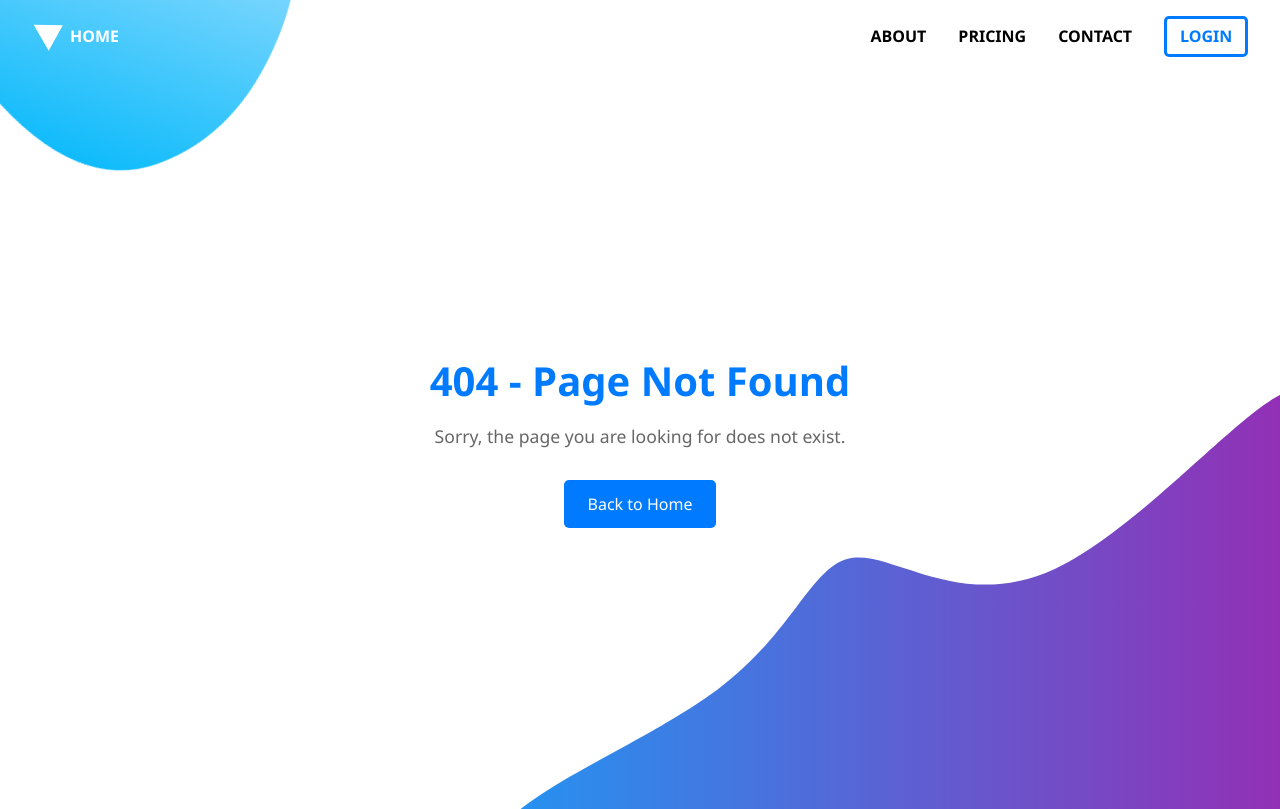
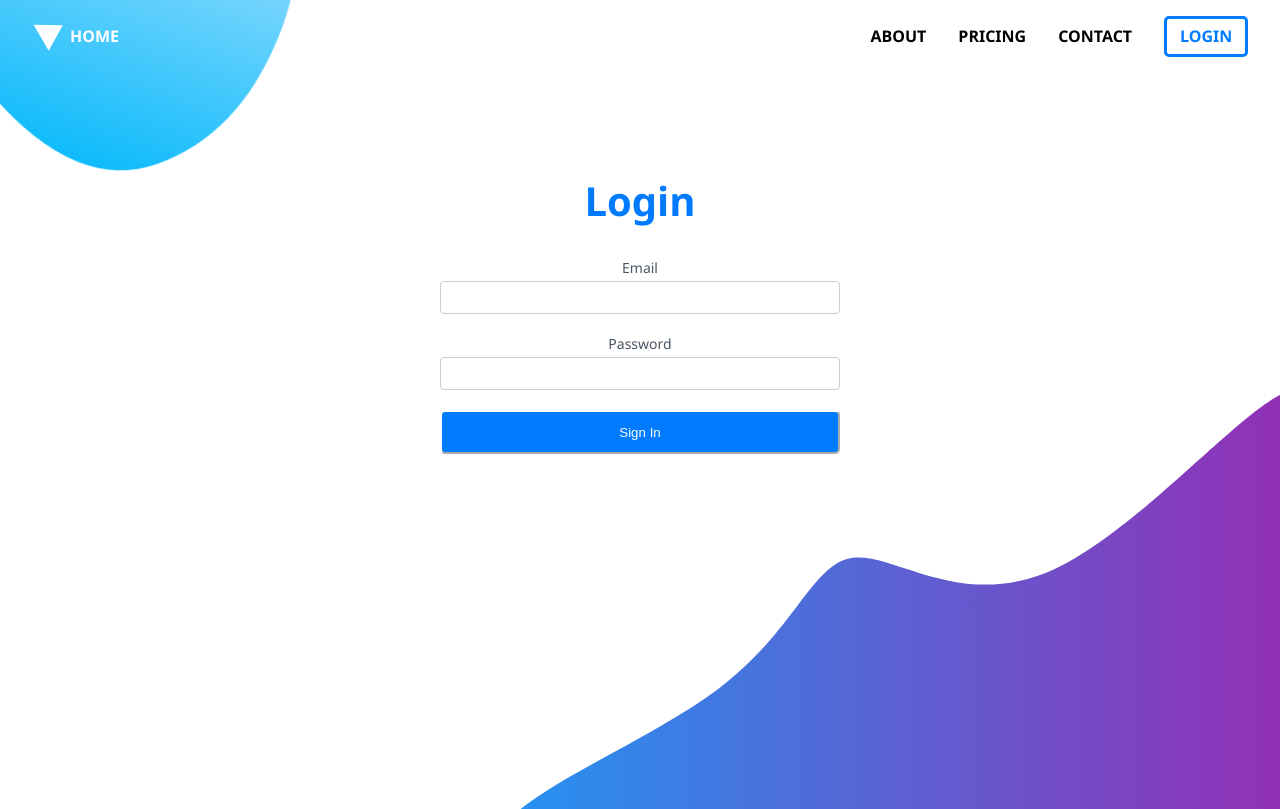
Before and after one commit to kevinromario/kdt-fet, a Next.js app in the folder test_two/: page /login in a window 1280 px wide. Before the commit this address had no page. Built offline with nearby package versions, Linux system fonts and the light colour scheme.

Commit message:
feat: login page

```diff
--- /dev/null
+++ b/test_two/src/app/login/page.tsx
@@ -0,0 +1,33 @@
+export const metadata = {
+  title: 'Login - ERP Solution',
+  description: 'Masuk ke akun ERP Anda untuk mulai mengelola bisnis.',
+};
+
+export default function LoginPage() {
+  return (
+    <main className="login">
+      <h1>Login</h1>
+      <div className="login-container">
+        <div className="login-box">
+          <form className="login-form">
+            <div className="login-field">
+              <label htmlFor="email" className="login-label">
+                Email
+              </label>
+              <input className="input-form" type="email" id="email" />
+            </div>
+            <div className="login-field">
+              <label htmlFor="password" className="login-label">
+                Password
+              </label>
+              <input className="input-form" type="password" id="password" />
+            </div>
+            <button className="button-login" type="submit">
+              Sign In
+            </button>
+          </form>
+        </div>
+      </div>
+    </main>
+  );
+}
--- a/test_two/src/app/styles/globals.scss
+++ b/test_two/src/app/styles/globals.scss
@@ -5,6 +5,8 @@
 @use './home.scss';
 @use './about.scss';
 @use './contact.scss';
+@use './login.scss';
+
 * {
   box-sizing: border-box;
   padding: 0;
--- /dev/null
+++ b/test_two/src/app/styles/login.scss
@@ -0,0 +1,87 @@
+@use 'sass:color';
+@use './variables.scss' as var;
+
+.login {
+  padding: 100px;
+  text-align: center;
+
+  @media (max-width: 1155px) {
+    padding: 20px;
+    padding-top: 70px;
+  }
+
+  @media (max-width: 720px) {
+    padding: 20px;
+    padding-top: 30px;
+  }
+
+  h1 {
+    font-size: 40px;
+    color: var.$blue;
+    margin-bottom: 30px;
+
+    @media (min-width: 1441px) {
+      font-size: 60px;
+    }
+
+    @media (max-width: 426px) {
+      font-size: 30px;
+    }
+  }
+}
+
+.login-container {
+  display: flex;
+  align-items: center;
+  justify-content: center;
+}
+
+.login-box {
+  width: 400px;
+}
+
+.login-form {
+  display: flex;
+  flex-direction: column;
+  gap: 20px;
+}
+
+.login-field {
+  display: flex;
+  flex-direction: column;
+}
+
+.login-label {
+  display: block;
+  font-size: 0.875rem;
+  font-weight: 500;
+  color: #4b5563;
+  margin-bottom: 0.25rem;
+}
+
+.button-login {
+  padding: 0.8rem 1.5rem;
+  background-color: var.$blue;
+  color: var.$white;
+  border-radius: 5px;
+  border-color: var.$white;
+  text-decoration: none;
+  transition: background-color 0.3s ease;
+
+  &:hover {
+    background-color: color.scale(var.$blue, $lightness: -20%);
+  }
+}
+
+.input-form {
+  padding: 0.5rem;
+  border: 1px solid #ccc;
+  border-radius: 4px;
+  transition: border-color 0.3s ease;
+
+  &:focus {
+    outline: none;
+    border-color: var.$blue;
+    box-shadow: 0 0 0 2px rgba(var.$blue, 0.2);
+  }
+}
```
